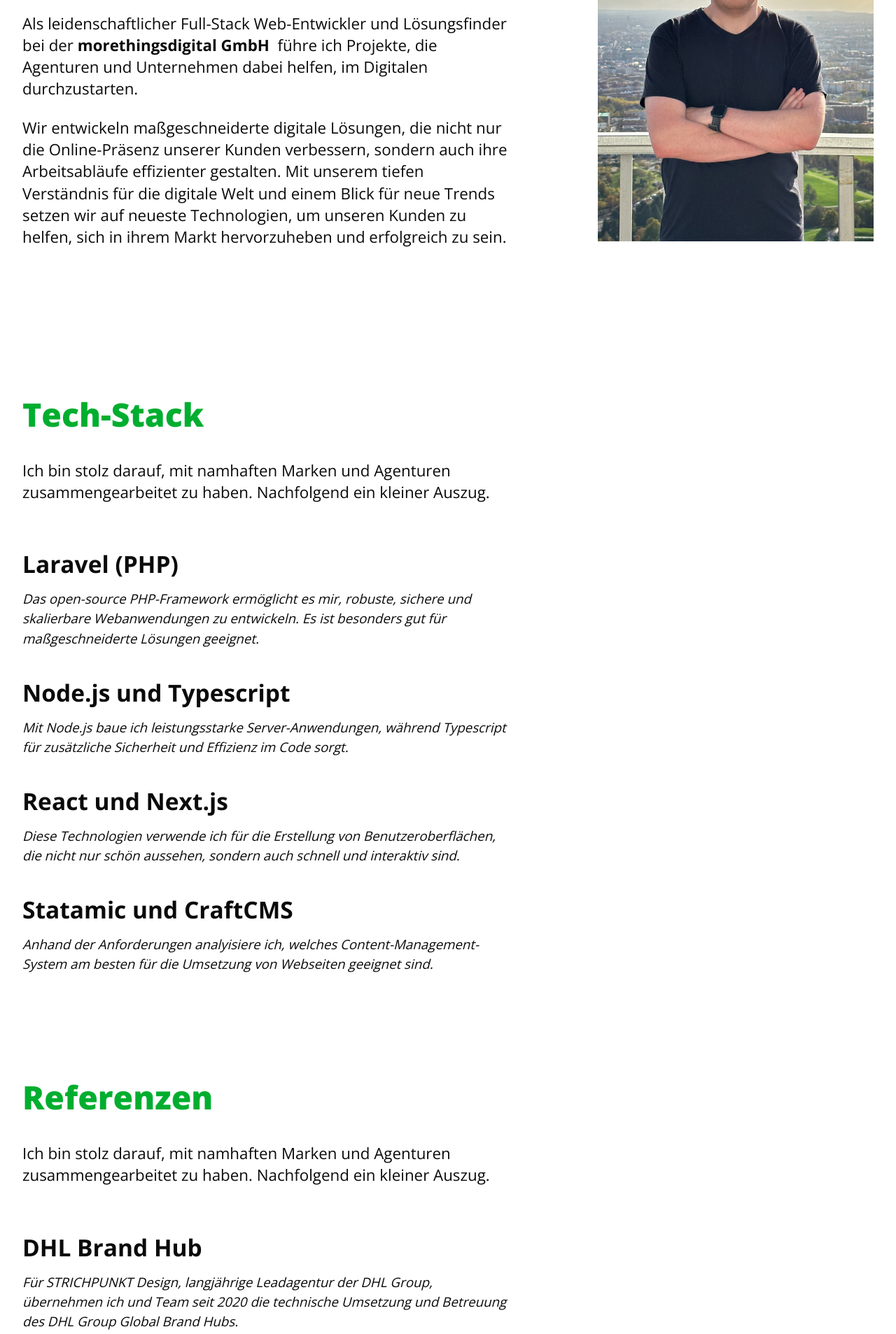
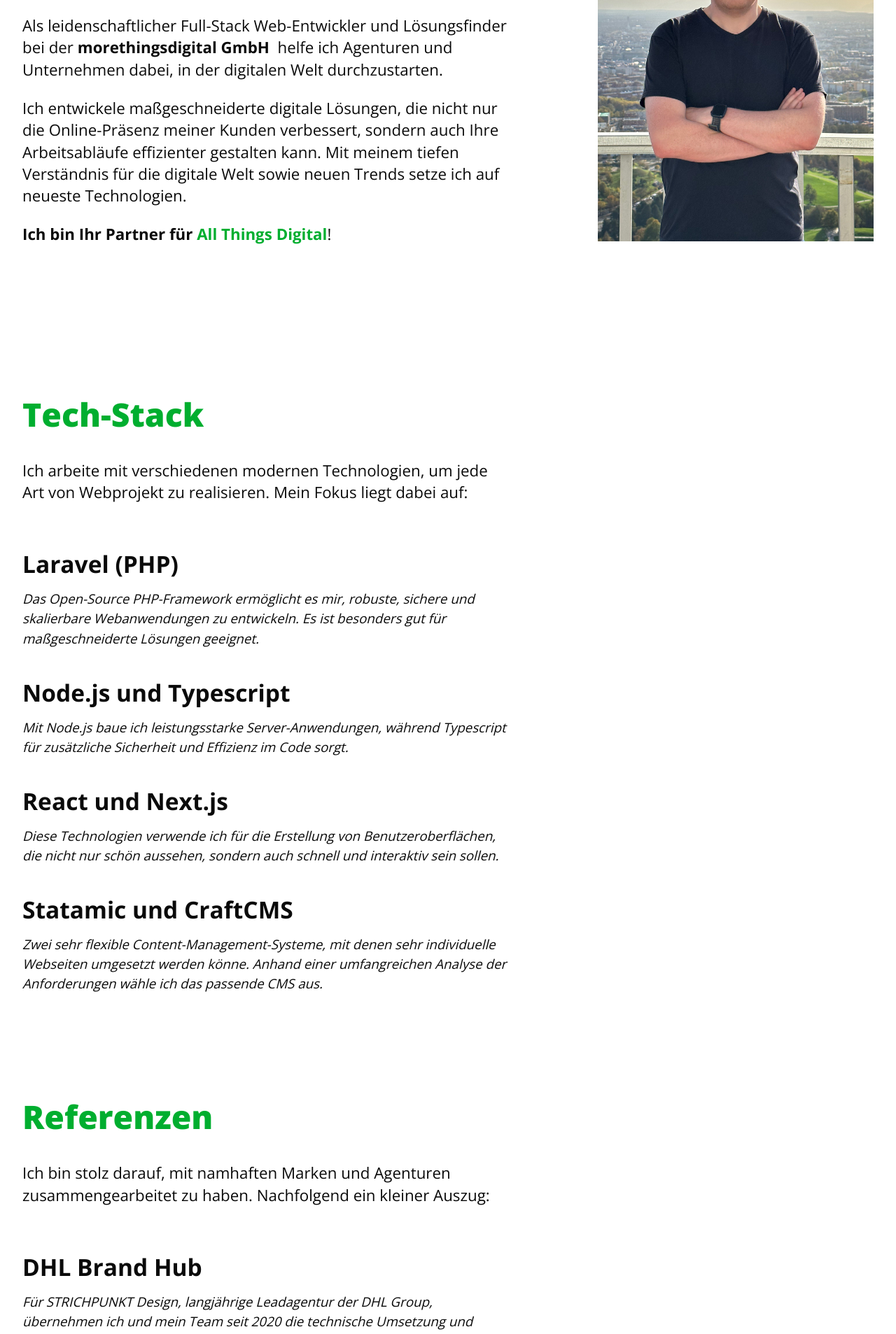
Before and after one commit to christophstockinger/cs-website, a Next.js app: page / in a window 1280 px wide. Shown: the part 320-2227 px from the top of the page at 70% size. Built offline with nearby package versions, Linux system fonts and the light colour scheme; no server answers.

Commit message:
feat: update content

```diff
--- a/app/_components/card.tsx
+++ b/app/_components/card.tsx
@@ -15,7 +15,7 @@ const Card = ({
 }: ICardProps) => {
   return (
     <div className={cn('w-full h-auto flex flex-col gap-3', className)}>
-      <Headline as="h4" variant="lg" color="current">
+      <Headline as="h3" variant="lg" color="current">
         {title}
       </Headline>
       {description && <Description>{description}</Description>}
--- a/app/_components/intro.tsx
+++ b/app/_components/intro.tsx
@@ -20,16 +20,22 @@ const Intro = ({ className = undefined }: IIntroProps) => {
             target="_blank">
             <strong>morethingsdigital GmbH</strong>
           </Link>
-          &nbsp; führe ich Projekte, die Agenturen und Unternehmen dabei helfen,
-          im Digitalen durchzustarten.
+          &nbsp; helfe ich Agenturen und Unternehmen dabei, in der digitalen
+          Welt durchzustarten.
         </Paragraph>
         <Paragraph>
-          Wir entwickeln maßgeschneiderte digitale Lösungen, die nicht nur die
-          Online-Präsenz unserer Kunden verbessern, sondern auch ihre
-          Arbeitsabläufe effizienter gestalten. Mit unserem tiefen Verständnis
-          für die digitale Welt und einem Blick für neue Trends setzen wir auf
-          neueste Technologien, um unseren Kunden zu helfen, sich in ihrem Markt
-          hervorzuheben und erfolgreich zu sein.
+          Ich entwickele maßgeschneiderte digitale Lösungen, die nicht nur die
+          Online-Präsenz meiner Kunden verbessert, sondern auch Ihre
+          Arbeitsabläufe effizienter gestalten kann. Mit meinem tiefen
+          Verständnis für die digitale Welt sowie neuen Trends setze ich auf
+          neueste Technologien.
+        </Paragraph>
+        <Paragraph>
+          <strong>
+            Ich bin Ihr Partner für&nbsp;
+            <span className="text-primary">All Things Digital</span>
+          </strong>
+          !
         </Paragraph>
       </Text>
     </>
--- a/app/_components/references.tsx
+++ b/app/_components/references.tsx
@@ -16,7 +16,7 @@ const References = ({ className = undefined }: IReferencesProps) => {
     {
       title: 'DHL Brand Hub',
       description:
-        'Für STRICHPUNKT Design, langjährige Leadagentur der DHL Group, übernehmen ich und Team seit 2020 die technische Umsetzung und Betreuung des DHL Group Global Brand Hubs.',
+        'Für STRICHPUNKT Design, langjährige Leadagentur der DHL Group, übernehmen ich und mein Team seit 2020 die technische Umsetzung und Betreuung des DHL Group Global Brand Hubs.',
       href: 'https://www.dpdhl-brands.com?ref=christophstockinger.de'
     },
     {
@@ -40,7 +40,7 @@ const References = ({ className = undefined }: IReferencesProps) => {
     {
       title: 'K16 GmbH Webseite',
       description:
-        'Seit über 30 Jahren ist die Hambuger Präsentationsagentur K16 einer der marktführenden Dienstleister für Business-Präsentationen. Getreu den Schlagworten “neu, anders, besser” durfte ich mit Team die technische Umsetzung der neuen Agentur-Website durchführen und diesen bereits im Designprozess zu begleiten.',
+        'Seit über 30 Jahren ist die Hambuger Präsentationsagentur K16 einer der marktführenden Dienstleister für Business-Präsentationen. Getreu den Schlagworten “neu, anders, besser” durfte ich mit Team die technische Umsetzung der neuen Agentur-Website durchführen und bereits den Designprozess beratend begleiten.',
       href: 'https://www.k16.de?ref=christophstockinger.de'
     },
     {
@@ -65,7 +65,7 @@ const References = ({ className = undefined }: IReferencesProps) => {
       <Text className="mt-8">
         <Paragraph>
           Ich bin stolz darauf, mit namhaften Marken und Agenturen
-          zusammengearbeitet zu haben. Nachfolgend ein kleiner Auszug.
+          zusammengearbeitet zu haben. Nachfolgend ein kleiner Auszug:
         </Paragraph>
       </Text>
       <List className="mt-10 sm:mt-12 md:mt-14 lg:mt-16">
--- a/app/_components/tech-stack.tsx
+++ b/app/_components/tech-stack.tsx
@@ -14,7 +14,7 @@ const TechStack = ({ className = undefined }: ITechStackProps) => {
       {
         title: 'Laravel (PHP)',
         description:
-          'Das open-source PHP-Framework ermöglicht es mir, robuste, sichere und skalierbare Webanwendungen zu entwickeln. Es ist besonders gut für maßgeschneiderte Lösungen geeignet.'
+          'Das Open-Source PHP-Framework ermöglicht es mir, robuste, sichere und skalierbare Webanwendungen zu entwickeln. Es ist besonders gut für maßgeschneiderte Lösungen geeignet.'
       },
       {
         title: 'Node.js und Typescript',
@@ -24,12 +24,12 @@ const TechStack = ({ className = undefined }: ITechStackProps) => {
       {
         title: 'React und Next.js',
         description:
-          'Diese Technologien verwende ich für die Erstellung von Benutzeroberflächen, die nicht nur schön aussehen, sondern auch schnell und interaktiv sind.'
+          'Diese Technologien verwende ich für die Erstellung von Benutzeroberflächen, die nicht nur schön aussehen, sondern auch schnell und interaktiv sein sollen.'
       },
       {
         title: 'Statamic und CraftCMS',
         description:
-          'Anhand der Anforderungen analyisiere ich, welches Content-Management-System am besten für die Umsetzung von Webseiten geeignet sind.'
+          'Zwei sehr flexible Content-Management-Systeme, mit denen sehr individuelle Webseiten umgesetzt werden könne. Anhand einer umfangreichen Analyse der Anforderungen wähle ich das passende CMS aus.'
       }
     ]
 
@@ -40,8 +40,8 @@ const TechStack = ({ className = undefined }: ITechStackProps) => {
       </Headline>
       <Text className="mt-8">
         <Paragraph>
-          Ich bin stolz darauf, mit namhaften Marken und Agenturen
-          zusammengearbeitet zu haben. Nachfolgend ein kleiner Auszug.
+          Ich arbeite mit verschiedenen modernen Technologien, um jede Art von
+          Webprojekt zu realisieren. Mein Fokus liegt dabei auf:
         </Paragraph>
       </Text>
       <List className="mt-10 sm:mt-12 md:mt-14 lg:mt-16">
```
